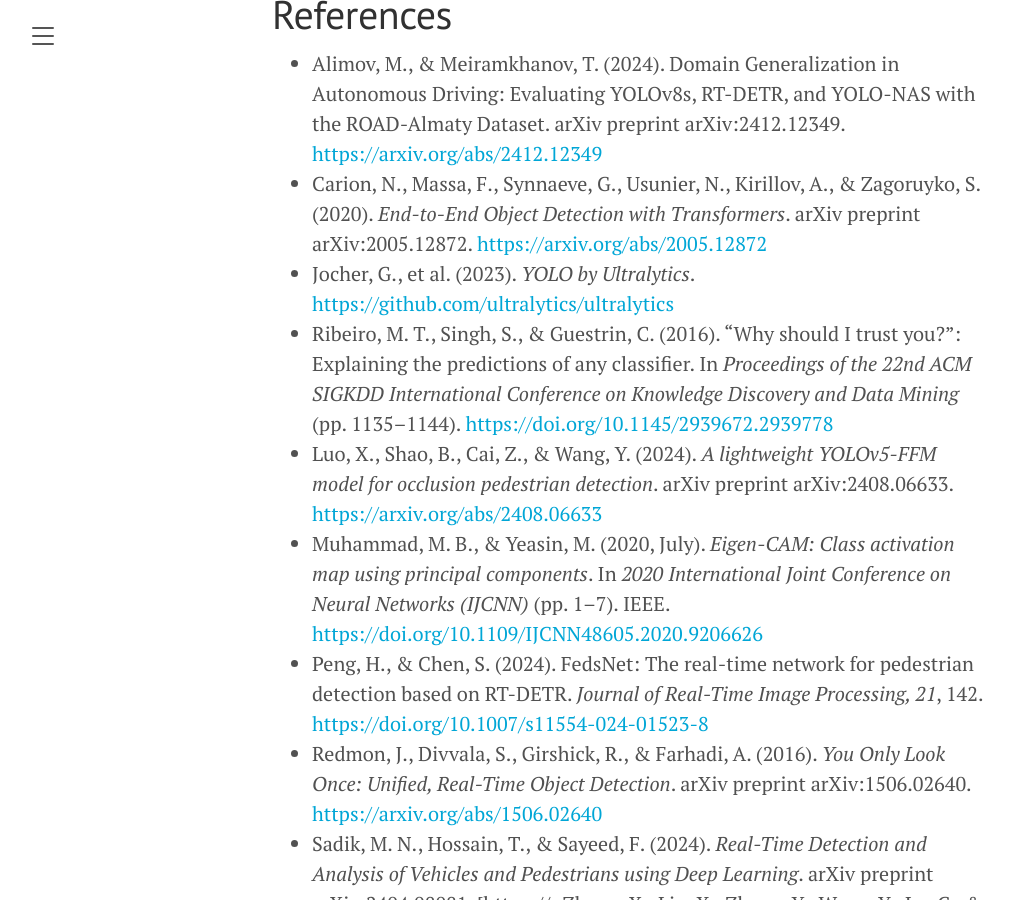
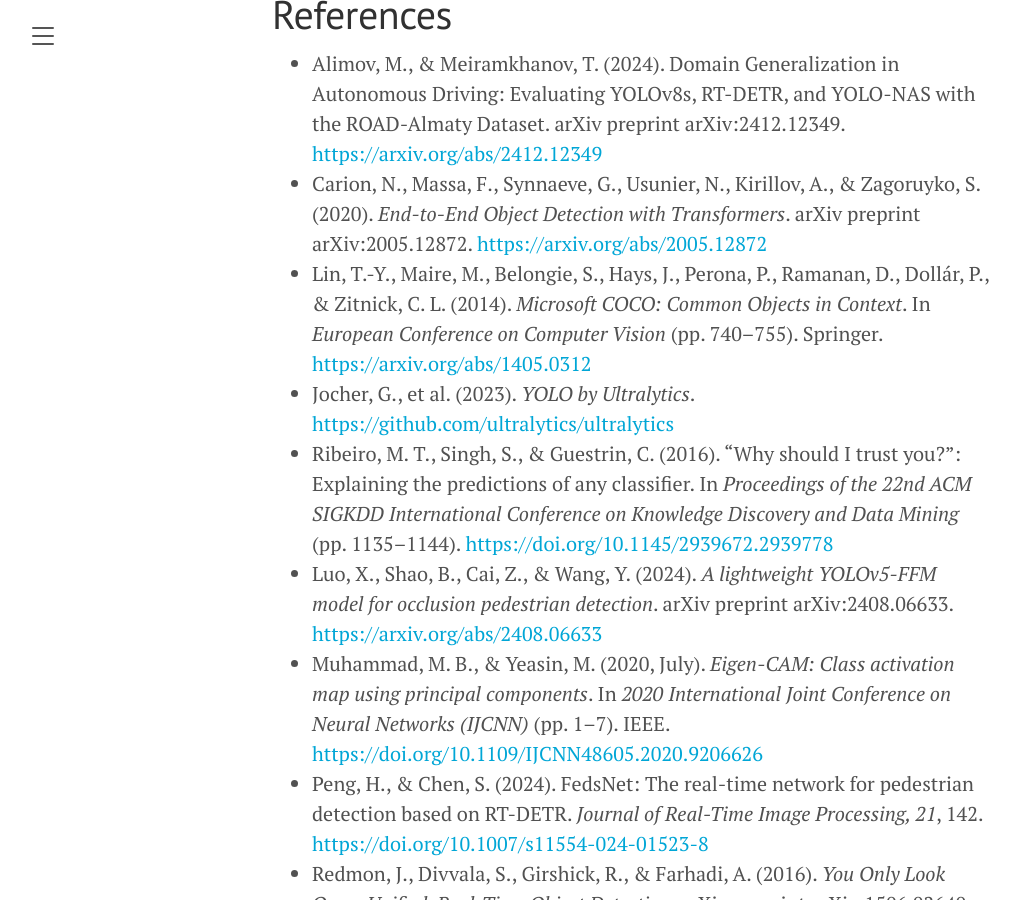
Before and after one commit to RedHoven/pedestrian-detection, a Jekyll site: the page built from lanyon/_posts/2025-03-06-blog.md, in a window 1280 px wide and 900 px high, scrolled down 16716 px. Shown: the whole window, without its empty margins (8-1028 px from the left). Built offline with Jekyll 4.4.1, drawn with Linux system fonts in a browser that asks for light colours; formulas are drawn with MathJax 3; part of the change alters nothing that is shown.

```diff
--- a/lanyon/_posts/2025-03-06-blog.md
+++ b/lanyon/_posts/2025-03-06-blog.md
@@ -64,7 +64,7 @@ We selected the [EuroCity Persons (ECP)](https://eurocity-dataset.tudelft.nl/) d
 
 # Model Training
 
-[Ulitralytics PyPI package](https://pypi.org/project/ultralytics/) offers both YOLOv8 and RT-DETR models pre-trained on COCO 2017 dataset for object detection [lin2015microsoft](will insert bibtex citation here later). Although the dataset contains a label for people, it also contains 79 other diverse labels. We narrow down the capabilities of the models by fine-tuning them on a subset from the ECP validation dataset. To compare the models in fair conditions, we used the large models (YOLOv8l, RT-DETR-L) and gave each model 2.5 hours of fine-tuning time with a Tesla P100 GPU. So, both models were fine-tuned under time-consistent training conditions: **YOLOv8** for **50 epochs** and **RT-DETR** for **35 epochs**.
+[Ulitralytics PyPI package](https://pypi.org/project/ultralytics/) offers both YOLOv8 and RT-DETR models pre-trained on COCO 2017 dataset for object detection [lin2015microsoft](#ref-lin). Although the dataset contains a label for people, it also contains 79 other diverse labels. We narrow down the capabilities of the models by fine-tuning them on a subset from the ECP validation dataset. To compare the models in fair conditions, we used the large models (YOLOv8l, RT-DETR-L) and gave each model 2.5 hours of fine-tuning time with a Tesla P100 GPU. So, both models were fine-tuned under time-consistent training conditions: **YOLOv8** for **50 epochs** and **RT-DETR** for **35 epochs**.
 
 The images were resized to fit a 640x640 pixels square with a preserved aspect ratio to speed up the training. The rest of the image was dynamically padded with grey pixels to fill the square. The rest of the parameters were set to [default](https://docs.ultralytics.com/modes/train/#augmentation-settings-and-hyperparameters). A default data augmentation was applied, with the most notable being HSV color adjustments, mosaic composition, image erasing, and cropping.
 
@@ -324,6 +324,7 @@ The LIME and EigenCAM visualizations demonstrate that both models focus on diffe
 
 - <a id="ref-alimov"></a>Alimov, M., & Meiramkhanov, T. (2024). Domain Generalization in Autonomous Driving: Evaluating YOLOv8s, RT-DETR, and YOLO-NAS with the ROAD-Almaty Dataset. arXiv preprint arXiv:2412.12349. [https://arxiv.org/abs/2412.12349](https://arxiv.org/abs/2412.12349)
 - <a id="ref-carion"></a>Carion, N., Massa, F., Synnaeve, G., Usunier, N., Kirillov, A., & Zagoruyko, S. (2020). *End-to-End Object Detection with Transformers*. arXiv preprint arXiv:2005.12872. [https://arxiv.org/abs/2005.12872](https://arxiv.org/abs/2005.12872)
+- <a id="ref-lin"></a>Lin, T.-Y., Maire, M., Belongie, S., Hays, J., Perona, P., Ramanan, D., Dollár, P., & Zitnick, C. L. (2014). *Microsoft COCO: Common Objects in Context*. In *European Conference on Computer Vision* (pp. 740–755). Springer. [https://arxiv.org/abs/1405.0312](https://arxiv.org/abs/1405.0312)
 - <a id="ref-jocher"></a>Jocher, G., et al. (2023). *YOLO by Ultralytics*. [https://github.com/ultralytics/ultralytics](https://github.com/ultralytics/ultralytics)
 - <a id="ref-lime"></a>Ribeiro, M. T., Singh, S., & Guestrin, C. (2016). "Why should I trust you?": Explaining the predictions of any classifier. In *Proceedings of the 22nd ACM SIGKDD International Conference on Knowledge Discovery and Data Mining* (pp. 1135–1144). [https://doi.org/10.1145/2939672.2939778](https://doi.org/10.1145/2939672.2939778)
 - <a id= "ref-luo"></a>Luo, X., Shao, B., Cai, Z., & Wang, Y. (2024). *A lightweight YOLOv5-FFM model for occlusion pedestrian detection*. arXiv preprint arXiv:2408.06633. [https://arxiv.org/abs/2408.06633](https://arxiv.org/abs/2408.06633)
```
